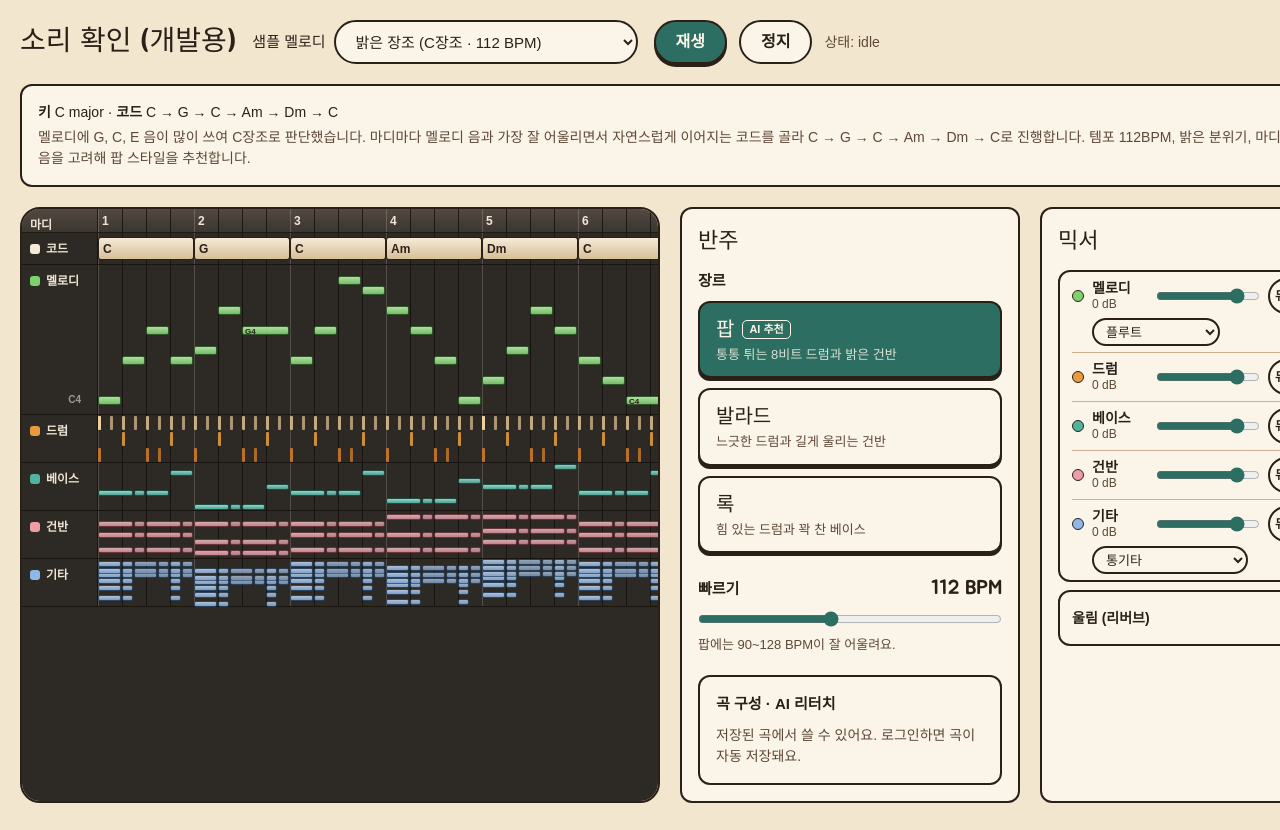
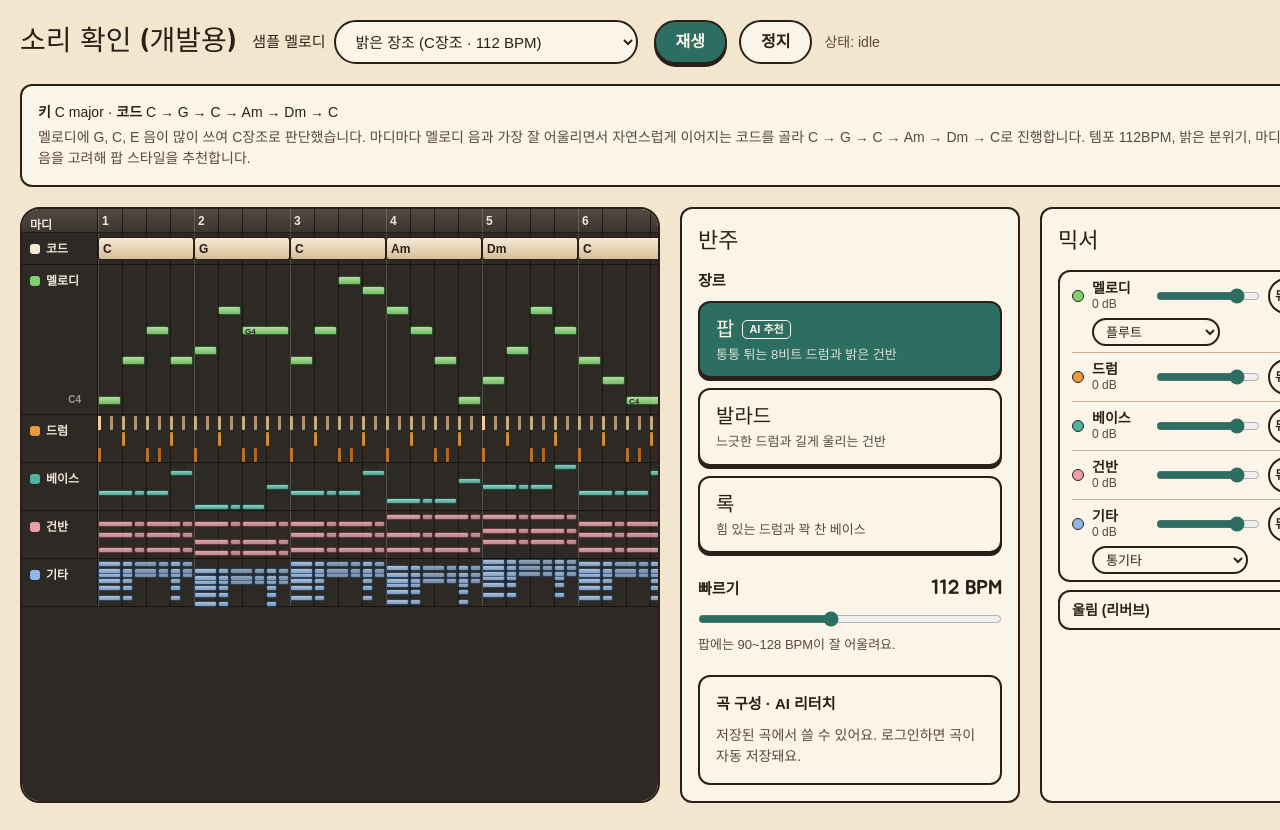
Before and after one commit to moon-times/unv_project_-digedak-, a Next.js app: page /dev/sound in a window 1280 px wide. Shown: the top 830 px of the page. Built offline with nearby package versions, Linux system fonts and the light colour scheme; a web font is replaced by a local one.

Commit message:
fix: 접힌 울림 구역 높이를 줄여 1280×760에서 믹싱 패널이 스크롤되지 않게
Co-Authored-By: Claude Opus 5.5 <noreply@anthropic.com>

```diff
--- a/src/features/mixer/MixerPanel.tsx
+++ b/src/features/mixer/MixerPanel.tsx
@@ -146,8 +146,8 @@ function ReverbSection({
 }) {
   const sends = reverbSends(tracks);
   return (
-    <details className="rounded-xl border-2 border-ink bg-surface px-3 py-2">
-      <summary className="flex min-h-9 cursor-pointer items-center text-[14px] font-semibold">
+    <details className="rounded-xl border-2 border-ink bg-surface px-3 py-1">
+      <summary className="flex min-h-7 cursor-pointer items-center text-[14px] font-semibold">
         울림 (리버브)
       </summary>
       <p className="mb-1 text-[12px] text-ink-muted">
```
